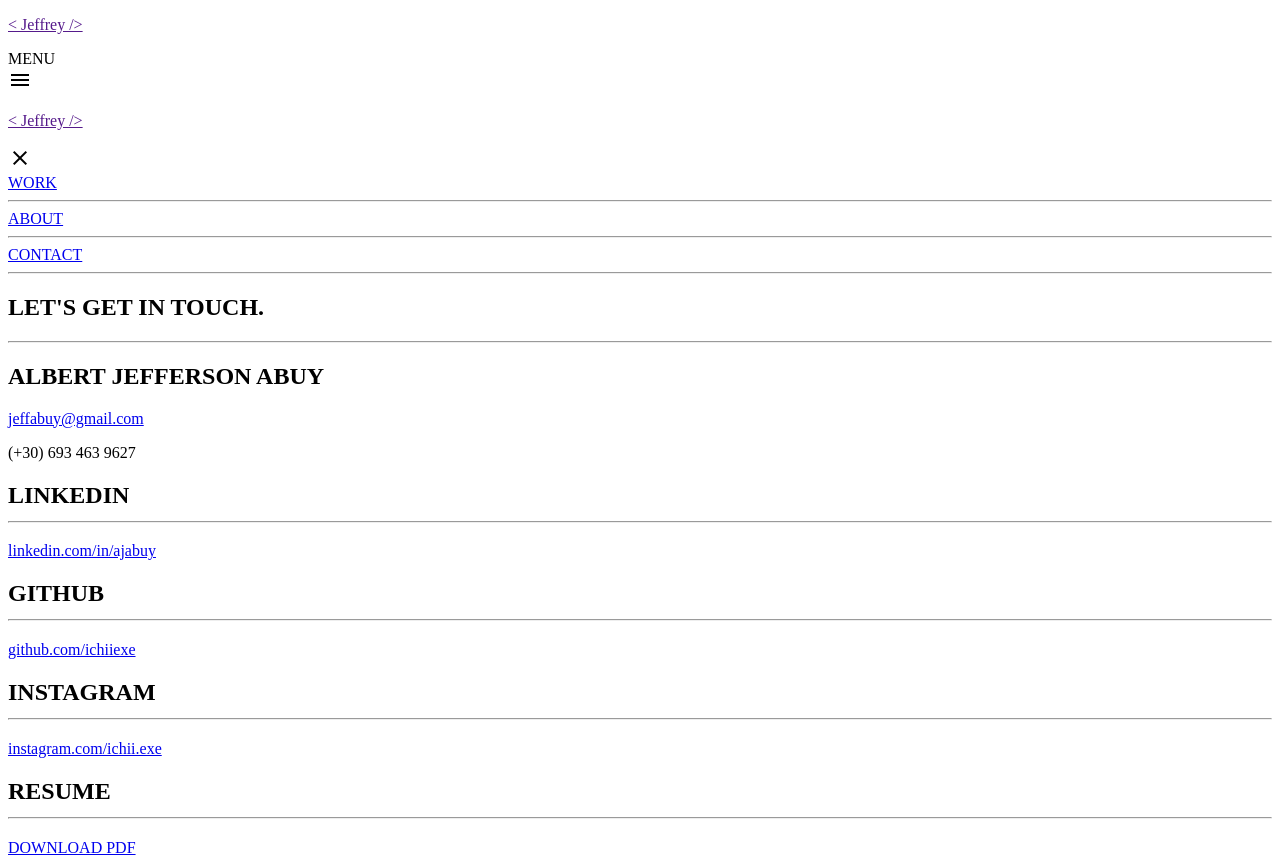
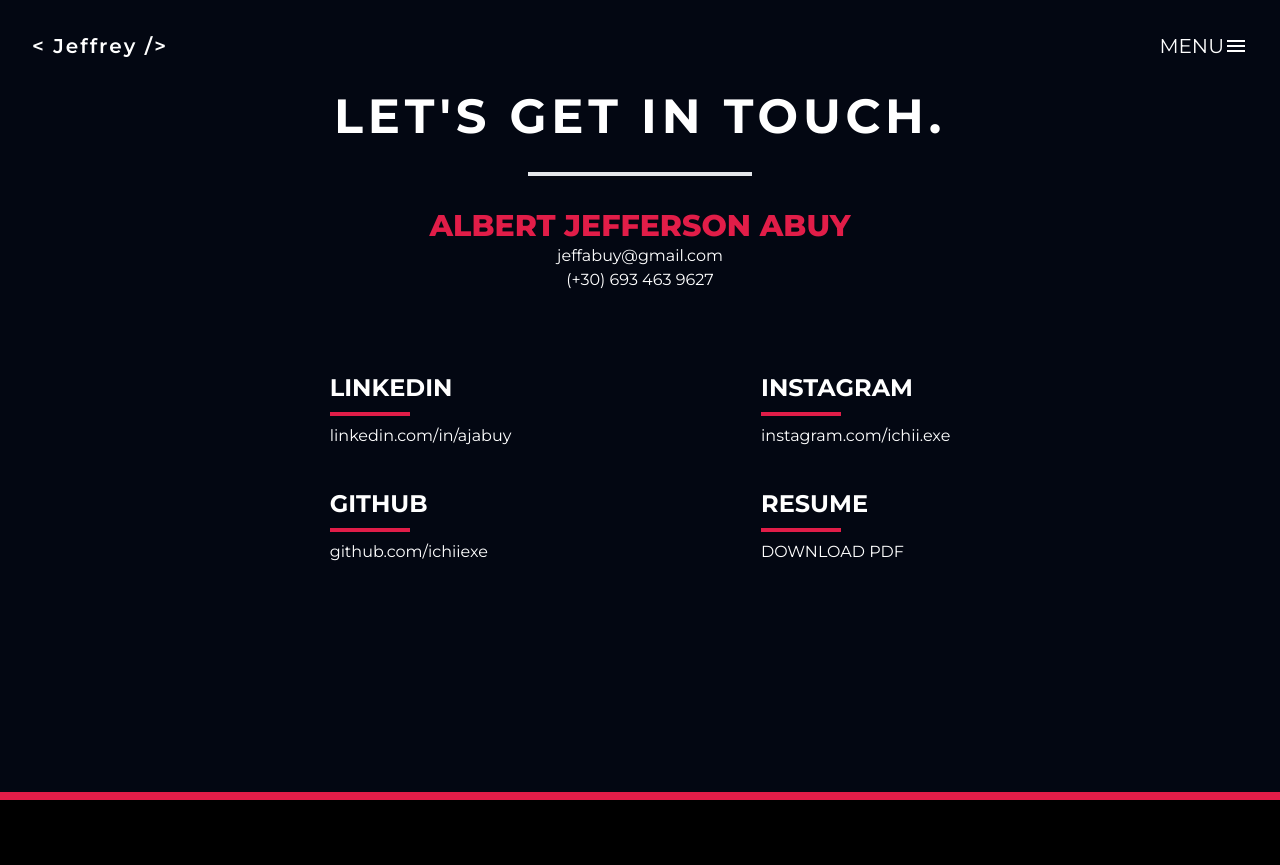
Before and after one commit to ichiiexe/portfolio-new, a plain HTML site: page contact.html in a window 1280 px wide. After the commit the page ends 800 px from the top, so only its background shows below. Drawn offline with nearby package versions, Linux system fonts and the light colour scheme; the site is published under a folder, as on GitHub Pages, so addresses that start at the root find nothing.

Commit message:
Update contact.html

```diff
--- a/contact.html
+++ b/contact.html
@@ -22,8 +22,8 @@
 
     <meta name="viewport" content="width=device-width, initial-scale=1.0" />
     <title>Contact | Portfolio 2024</title>
-    <script type="module" crossorigin src="/assets/main-D8sk1nTd.js"></script>
-    <link rel="stylesheet" crossorigin href="/assets/main-D0Qq8ahs.css">
+    <script type="module" crossorigin src="assets/main-D8sk1nTd.js"></script>
+    <link rel="stylesheet" crossorigin href="assets/main-D0Qq8ahs.css">
   </head>
   <body
     id="app"
```
